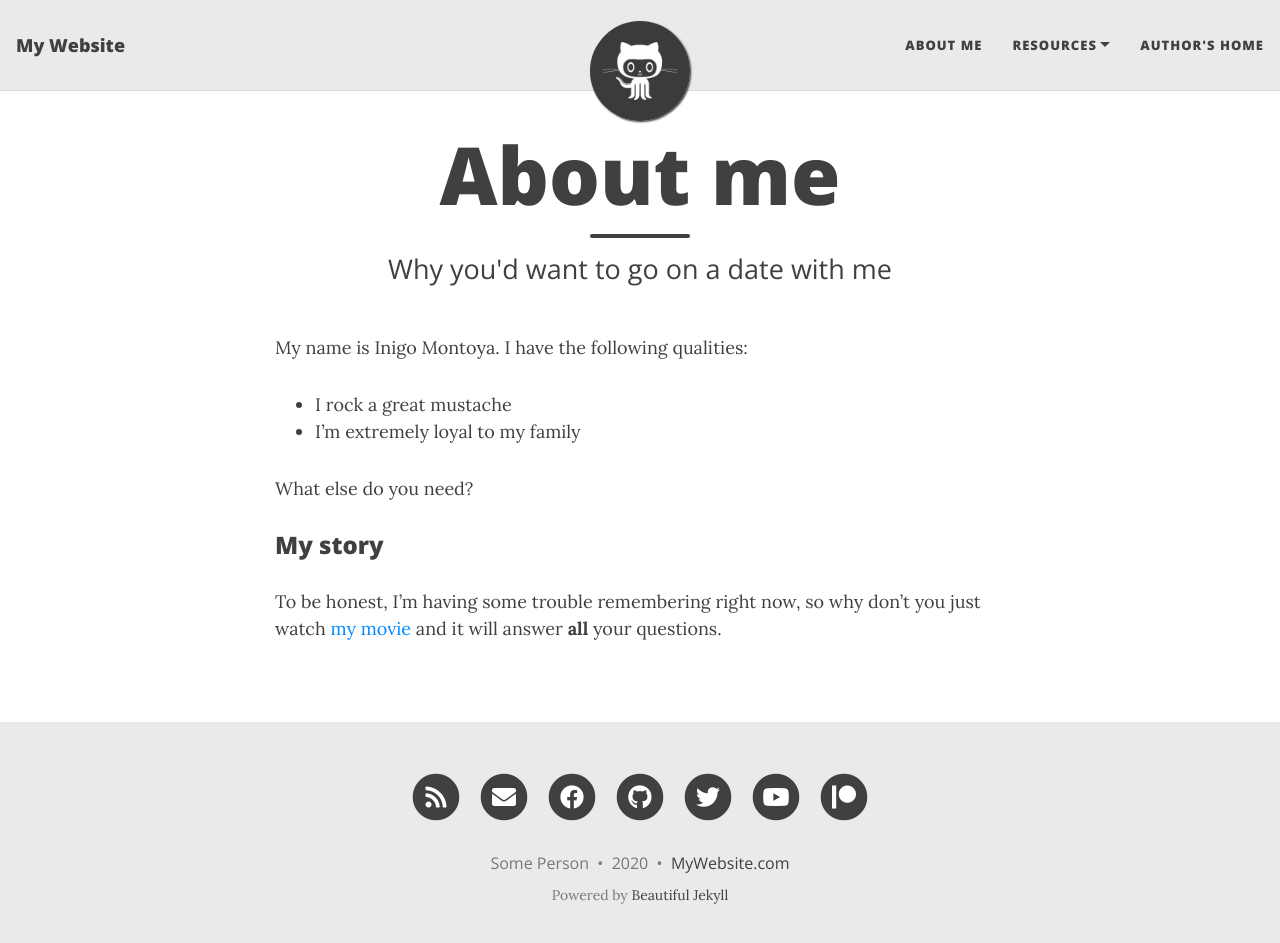
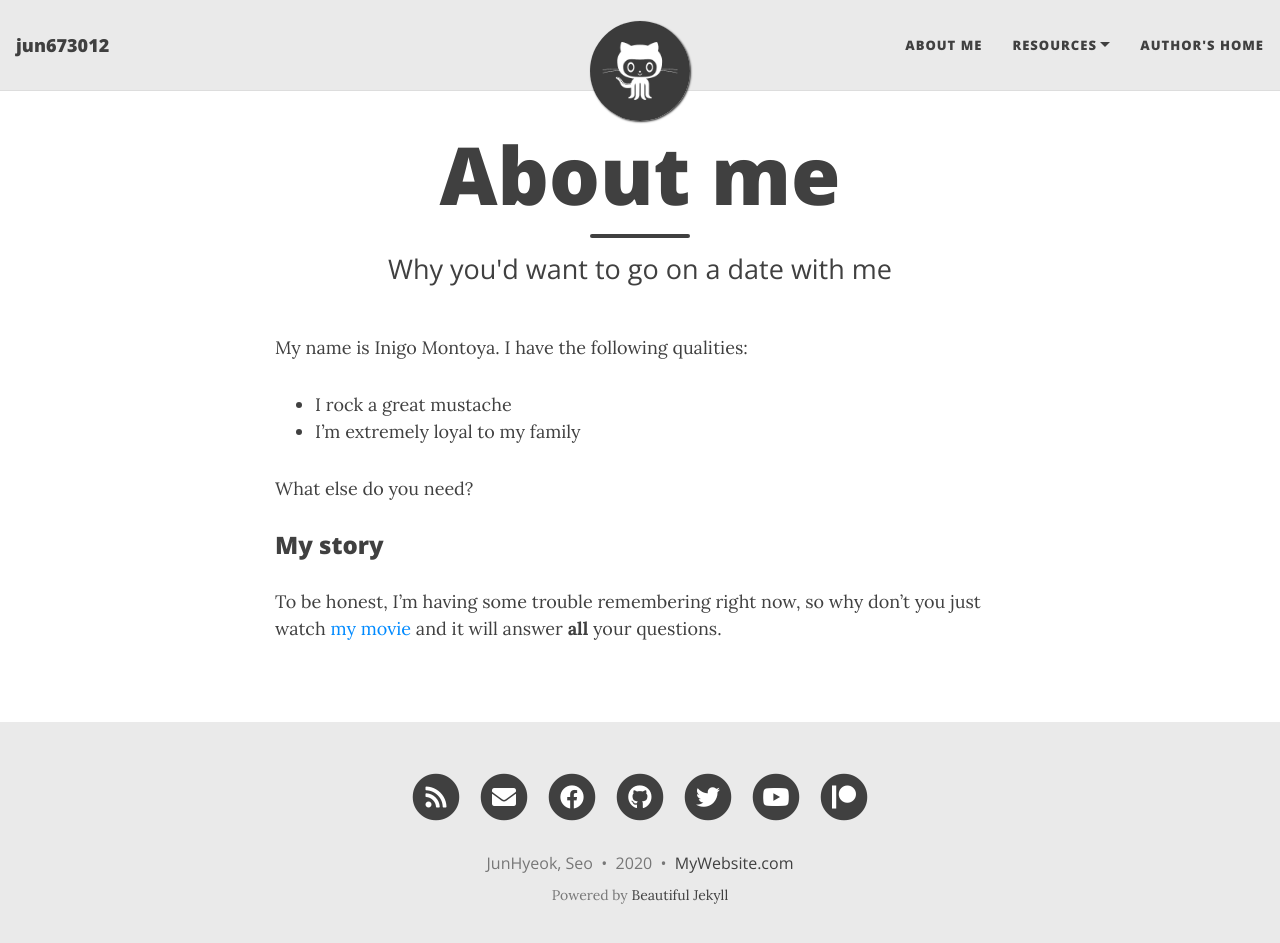
Before and after one commit to jun673012/jun673012.github.io, a Jekyll site: the page built from aboutme.md, in a window 1280 px wide and 956 px high. Shown: the top 943 px of the window. Built offline with Jekyll 4.4.1, drawn with Linux system fonts in a browser that asks for light colours; nearby versions of some CDN libraries.

Commit message:
Update _config.yml

```diff
--- a/_config.yml
+++ b/_config.yml
@@ -6,10 +6,10 @@
 # --- Required options --- #
 
 # Name of website
-title: My Website
+title: jun673012
 
 # Your name to show in the footer
-author: Some Person
+author: JunHyeok, Seo
 
 # --- List of links in the navigation bar --- #
 
@@ -226,5 +226,7 @@ plugins:
   - jekyll-paginate
   - jekyll-sitemap
 
+remote_theme: daattali/beautiful-jekyll@5.0.0
+
 # Beautiful Jekyll / Dean Attali
 # 2fc73a3a967e97599c9763d05e564189
```
